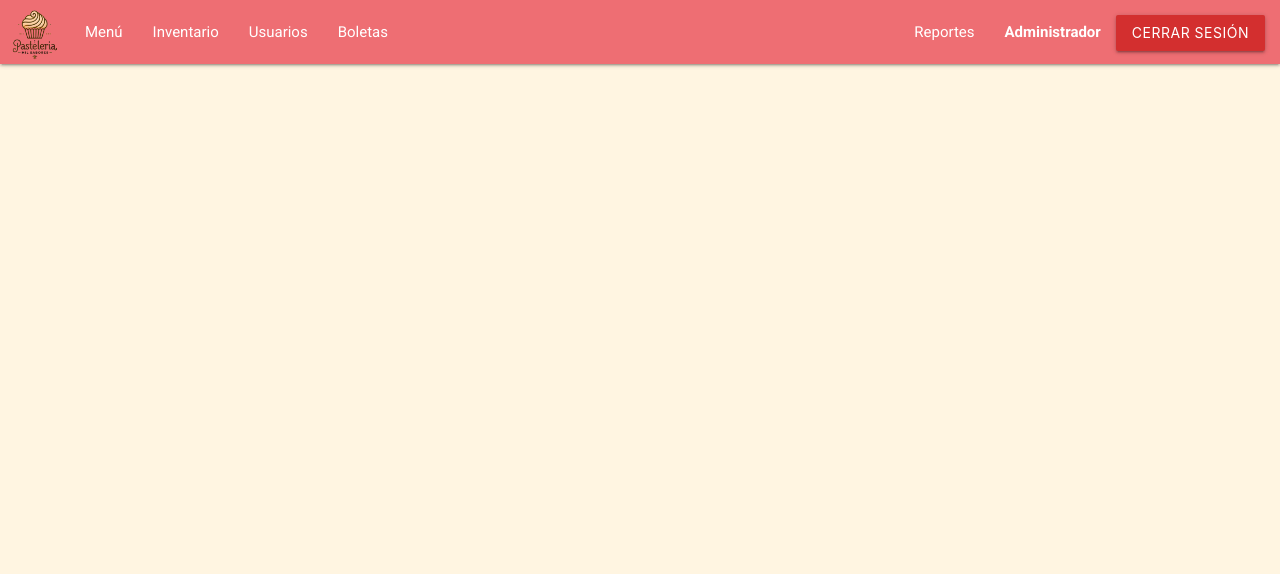
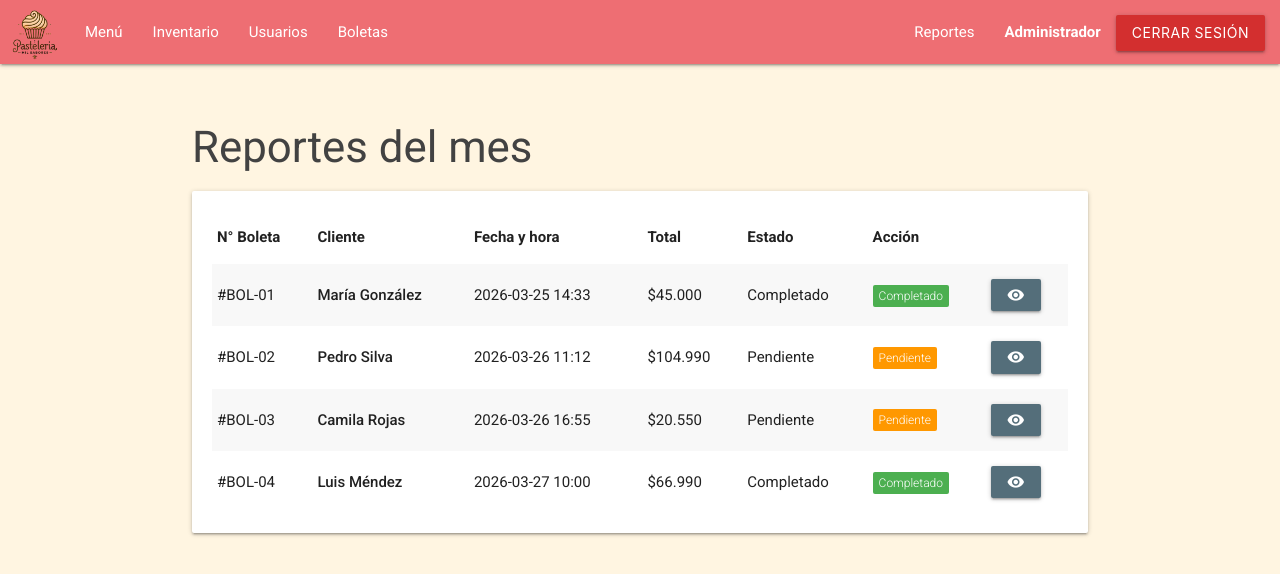
Before and after one commit to kiwibrain/Pasteleria_MS_React, a React (Vite) app: page /admin/boletas in a window 1280 px wide. Shown: the top 574 px of the page. Built offline with nearby package versions, Linux system fonts and the light colour scheme.

Commit message:
se agrega tabla con datos estaticos de boletas

```diff
--- a/src/pages/Administrador/Boletas/Boletas.jsx
+++ b/src/pages/Administrador/Boletas/Boletas.jsx
@@ -1,14 +1,82 @@
+import { useState } from "react";
 import NavbarAdmin from "../../../components/NavbarAdmin";
 
 function Boletas() {
+    const [boletas] = useState([
+        {
+            id: "BOL-01",
+            cliente: "María González",
+            datetime: "2026-03-25 14:33",
+            total: "$45.000",
+            estado: "Completado"
+        },
+        {
+            id: "BOL-02",
+            cliente: "Pedro Silva",
+            datetime: "2026-03-26 11:12",
+            total: "$104.990",
+            estado: "Pendiente"
+        },
+        {
+            id: "BOL-03",
+            cliente: "Camila Rojas",
+            datetime: "2026-03-26 16:55",
+            total: "$20.550",
+            estado: "Pendiente"
+        },
+        {
+            id: "BOL-04",
+            cliente: "Luis Méndez",
+            datetime: "2026-03-27 10:00",
+            total: "$66.990",
+            estado: "Completado"
+        }
+    ]);
+
     return (
         <>
-            <NavbarAdmin/>
-            <main>
+            <NavbarAdmin />
+            <main className="container" style={{ marginTop: '30px', marginBottom: '50px' }}>
+                <h3 className="header grey-text text-darken-3">Reportes del mes</h3>
 
+                <div className="card" style={{ padding: '20px', marginTop: '20px' }}>
+                    <table className="striped highlight responsive-table">
+                        <thead>
+                            <tr>
+                                <th>N° Boleta</th>
+                                <th>Cliente</th>
+                                <th>Fecha y hora</th>
+                                <th>Total</th>
+                                <th>Estado</th>
+                                <th>Acción</th>
+                            </tr>
+                        </thead>
+                        <tbody>
+                            {boletas.map((receipt) => (
+                                <tr key={receipt.id}>
+                                    <td>#{receipt.id}</td>
+                                    <td><strong>{receipt.cliente}</strong></td>
+                                    <td>{receipt.datetime}</td>
+                                    <td>{receipt.total}</td>
+                                    <td>{receipt.estado}</td>
+                                    <td>
+                                        <span className={`new badge ${receipt.estado === 'Completado' ? 'green' : receipt.estado === 'Pendiente' ? 'orange': 'red'}`} data-badge-caption="">
+                                            {receipt.estado}
+                                        </span>
+                                    </td>
+                                    <td>
+                                        <button className="btn-small blue-grey darken-1 waves-effect waves-light">
+                                            <i className="material-icons">visibility</i>
+                                        </button>
+                                    </td>
+                                </tr>
+                            ))}
+                        </tbody>
+                    </table>
+                </div>
             </main>
         </>
-    )
-};
+    );
+}
 
 export default Boletas;
--- a/src/pages/Administrador/Reportes/Reportes.jsx
+++ b/src/pages/Administrador/Reportes/Reportes.jsx
@@ -1,14 +1,77 @@
+import { useState } from "react";
 import NavbarAdmin from "../../../components/NavbarAdmin";
 
 function Reportes() {
+    const [reportes] = useState([
+        {
+            id: "BOL-01",
+            cliente: "María González",
+            datetime: "2023-03-25 14:33",
+            total: 28,
+            estado: "maria@correo.com"
+        },
+        {
+            id: "BOL-02",
+            cliente: "Pedro Silva",
+            datetime: "Silva Rojas",
+            total: 35,
+            estado: "pedro@correo.com"
+        },
+        {
+            id: "BOL-03",
+            cliente: "Camila Rojas",
+            datetime: "Rojas Soto",
+            total: 22,
+            estado: "camila@correo.com"
+        },
+        {
+            id: "BOL-04",
+            cliente: "Luis Méndez",
+            datetime: "Méndez",
+            total: 41,
+            estado: "luis.m@correo.com"
+        }
+    ]);
+
     return (
         <>
-            <NavbarAdmin/>
-            <main>
+            <NavbarAdmin />
+            <main className="container" style={{ marginTop: '30px', marginBottom: '50px' }}>
+                <h3 className="header grey-text text-darken-3">Reportes del mes</h3>
 
+                <div className="card" style={{ padding: '20px', marginTop: '20px' }}>
+                    <table className="striped highlight responsive-table">
+                        <thead>
+                            <tr>
+                                <th>N° Boleta</th>
+                                <th>Cliente</th>
+                                <th>Fecha y hora</th>
+                                <th>Total</th>
+                                <th>Estado</th>
+                                <th>Acción</th>
+                            </tr>
+                        </thead>
+                        <tbody>
+                            {reportes.map((receipt) => (
+                                <tr key={receipt.id}>
+                                    <td>#{receipt.id}</td>
+                                    <td><strong>{receipt.cliente}</strong></td>
+                                    <td>{receipt.datetime}</td>
+                                    <td>{receipt.total}</td>
+                                    <td>{receipt.estado}</td>
+                                    <td>
+                                        <span className={`new badge ${receipt.estado === 'Activo' ? 'green' : 'grey'}`} data-badge-caption="">
+                                            {receipt.estado}
+                                        </span>
+                                    </td>
+                                </tr>
+                            ))}
+                        </tbody>
+                    </table>
+                </div>
             </main>
         </>
-    )
-};
+    );
+}
 
 export default Reportes;
--- a/src/pages/Administrador/Usuarios/Usuarios.jsx
+++ b/src/pages/Administrador/Usuarios/Usuarios.jsx
@@ -2,7 +2,6 @@ import { useState } from "react";
 import NavbarAdmin from "../../../components/NavbarAdmin";
 
 function Usuarios() {
-    // Datos de prueba actualizados con nombres, apellidos, edad y email
     const [usuarios] = useState([
         {
             id: 1,
```
